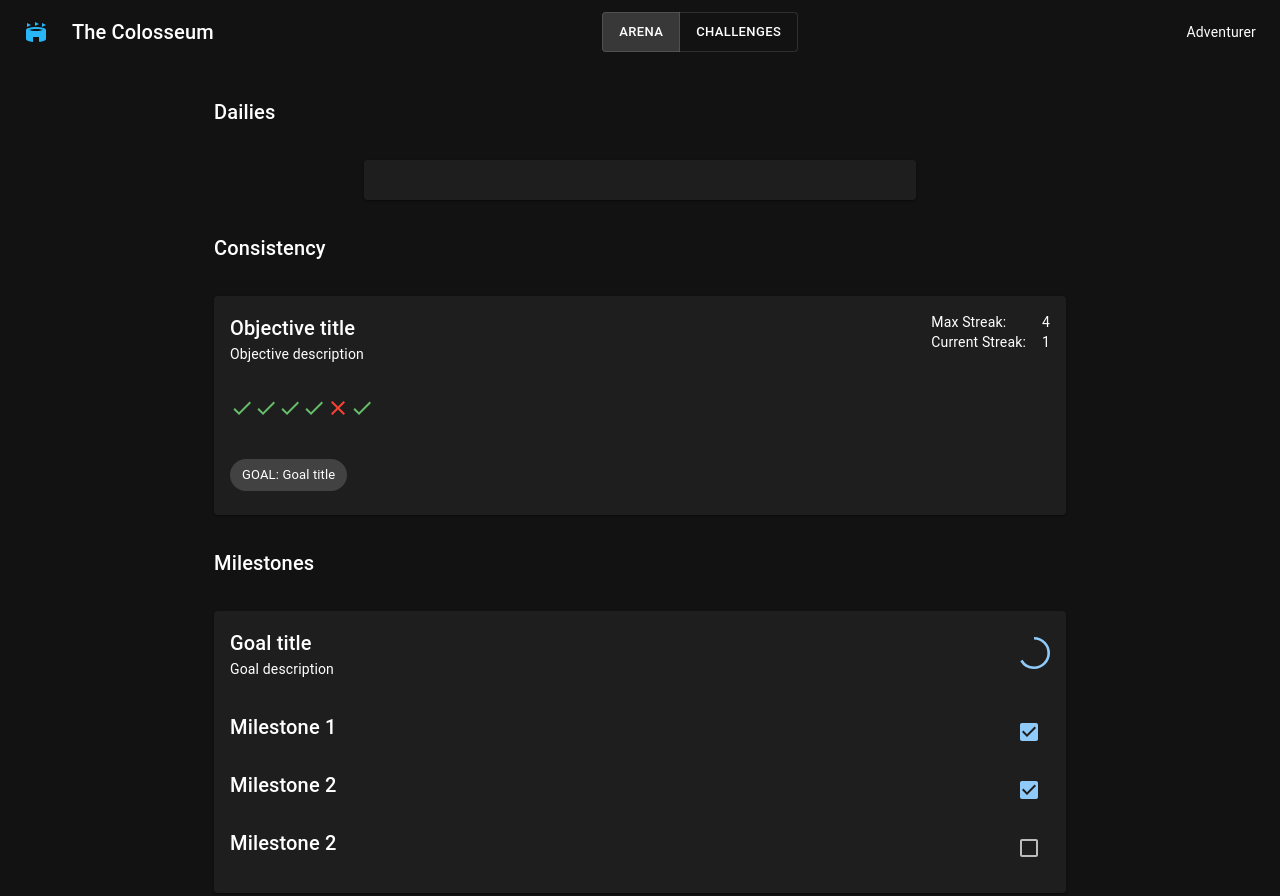
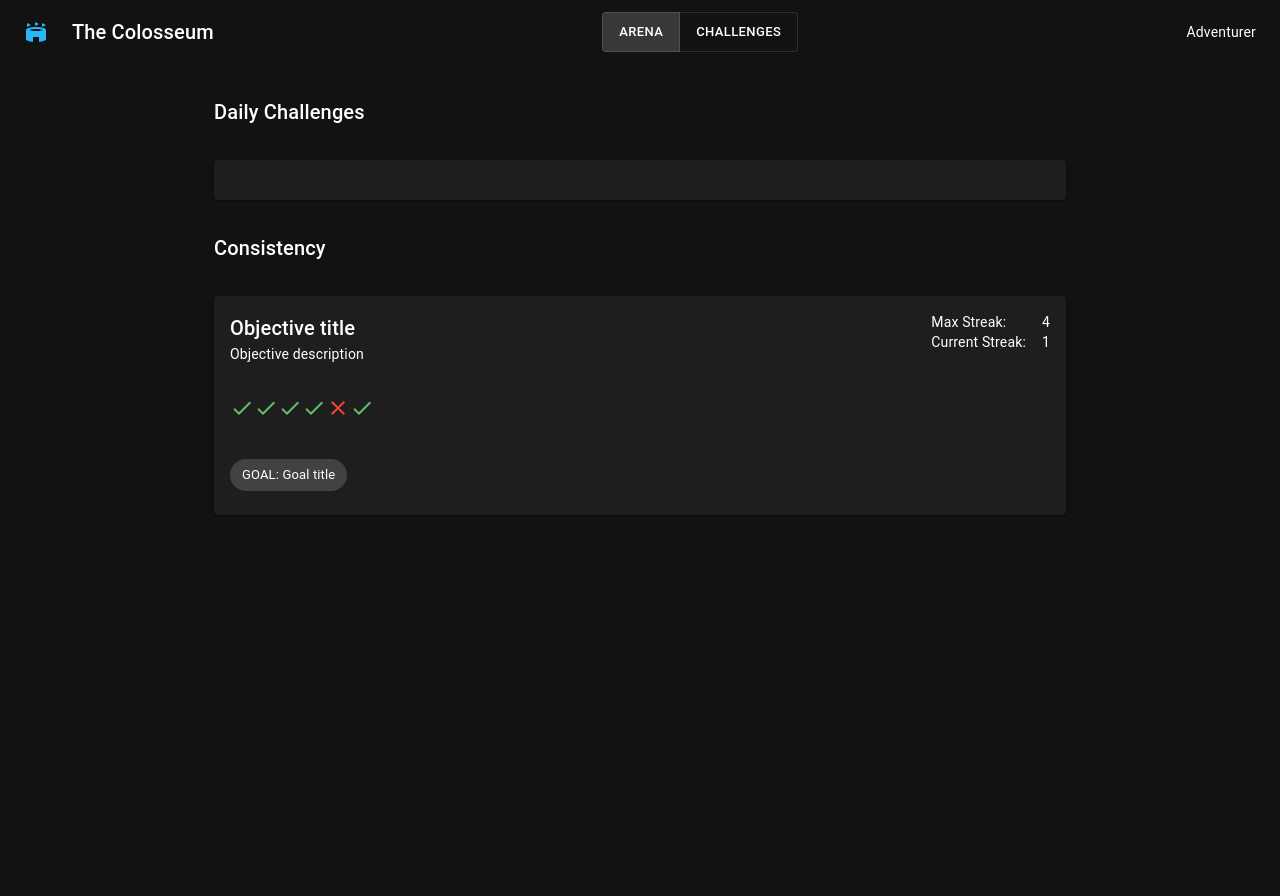
Before and after one commit to alexwaumann/quest-board, a React (Vite) app: page / in a window 1280 px wide. Shown: the top 896 px of the page. After the commit the page ends 800 px from the top, so only its background shows below. Built offline with nearby package versions, Linux system fonts and the light colour scheme.

Commit message:
Add DailyCard
* Extract the daily challenges card from HomePage into DailyCard
* Use DailyCard in HomePage
* Add TextField for # of units input

```diff
--- /dev/null
+++ b/src/components/DailyCard.tsx
@@ -0,0 +1,52 @@
+import {
+  Card,
+  CardContent,
+  Checkbox,
+  InputAdornment,
+  Stack,
+  TextField,
+  Typography,
+} from '@mui/material';
+
+import { Objective, TODAY } from '../hooks/useDataStore';
+
+interface DailyCardProps {
+  objectives: Objective[]
+};
+
+const DailyCard = ({objectives}: DailyCardProps) => {
+
+  return (
+    <Card>
+      <CardContent>
+        <Stack direction="column" spacing={2}>
+          {objectives.map((objective) => {
+            const completedToday = objective.dailies.find((daily) => daily.date === TODAY()) !== undefined;
+            return (
+              <Stack key={objective.uid} direction="row" alignItems="center" spacing={2}>
+                <Checkbox checked={completedToday} />
+                <Typography
+                  variant="body1"
+                  flexGrow={1}
+                >
+                  {objective.title}
+                </Typography>
+                <TextField
+                  InputProps={{
+                    endAdornment:
+                      <InputAdornment position="end">
+                        {`${objective.unit.toLowerCase()}s`}
+                      </InputAdornment>
+                  }}
+                  sx={{ width: 150 }}
+                />
+              </Stack>
+            );
+          })}
+        </Stack>
+      </CardContent>
+    </Card>
+  );
+};
+
+export default DailyCard;
--- a/src/components/components.ts
+++ b/src/components/components.ts
@@ -1,9 +1,11 @@
 import CreateChallengeDialog_ from './CreateChallengeDialog';
 import CreateDailyDialog_ from './CreateDailyDialog';
 import ChallangeCard_ from './ChallangeCard';
+import DailyCard_ from './DailyCard';
 import TopBar_ from './TopBar';
 
 export const CreateChallengeDialog = CreateChallengeDialog_;
 export const CreateDailyDialog = CreateDailyDialog_;
 export const ChallangeCard = ChallangeCard_;
+export const DailyCard = DailyCard_;
 export const TopBar = TopBar_;
--- a/src/pages/HomePage.tsx
+++ b/src/pages/HomePage.tsx
@@ -2,9 +2,7 @@ import {
   Box,
   Card,
   CardContent,
-  Checkbox,
   Chip,
-  CircularProgress,
   Container,
   Grid,
   Stack,
@@ -15,7 +13,8 @@ import {
   Clear,
 } from '@mui/icons-material'
 
-import { useDataStore, TODAY } from '../hooks/useDataStore';
+import { DailyCard } from '../components/components';
+import { useDataStore } from '../hooks/useDataStore';
 
 const HomePage = () => {
   const objectives = useDataStore((state) => state.objectives);
@@ -24,29 +23,11 @@ const HomePage = () => {
     <Container maxWidth="md">
       <Grid container spacing={4}>
         <Grid item xs={12}>
-          <Typography variant="h6">Dailies</Typography>
+          <Typography variant="h6">Daily Challenges</Typography>
         </Grid>
 
         <Grid item xs={12}>
-          <Container maxWidth="sm">
-            <Card>
-              <CardContent>
-                <Stack direction="column" spacing={2}>
-                  {objectives.map((objective) => {
-                    const completedToday = objective.dailies.find((daily) => daily.date === TODAY()) !== undefined;
-                    return (
-                      <Stack key={objective.uid} direction="row" alignItems="center" justifyContent="space-between">
-                        <Stack direction="column">
-                          <Typography variant="body1">{objective.title}</Typography>
-                        </Stack>
-                        <Checkbox checked={completedToday} />
-                      </Stack>
-                    );
-                  })}
-                </Stack>
-              </CardContent>
-            </Card>
-          </Container>
+          <DailyCard objectives={objectives} />
         </Grid>
 
         <Grid item xs={12}>
@@ -88,49 +69,6 @@ const HomePage = () => {
             </CardContent>
           </Card>
         </Grid>
-
-        <Grid item xs={12}>
-          <Typography variant="h6">Milestones</Typography>
-        </Grid>
-
-        <Grid item xs={12}>
-          <Card>
-            <CardContent>
-              <Stack direction="row" alignItems="center" justifyContent="space-between">
-                <Stack direction="column">
-                  <Typography variant="h6">Goal title</Typography>
-                  <Typography variant="body2">Goal description</Typography>
-                </Stack>
-                <CircularProgress variant="determinate" value={66} size={32} />
-              </Stack>
-
-              <Box sx={{ m: 4 }} />
-
-              <Stack direction="column" spacing={2}>
-                <Stack direction="row" justifyContent="space-between">
-                  <Stack direction="column">
-                    <Typography variant="h6">Milestone 1</Typography>
-                  </Stack>
-                  <Checkbox checked={true} />
-                </Stack>
-
-                <Stack direction="row" justifyContent="space-between">
-                  <Stack direction="column">
-                    <Typography variant="h6">Milestone 2</Typography>
-                  </Stack>
-                  <Checkbox checked={true} />
-                </Stack>
-
-                <Stack direction="row" justifyContent="space-between">
-                  <Stack direction="column">
-                    <Typography variant="h6">Milestone 2</Typography>
-                  </Stack>
-                  <Checkbox />
-                </Stack>
-              </Stack>
-            </CardContent>
-          </Card>
-        </Grid>
       </Grid>
     </Container>
   );
```
